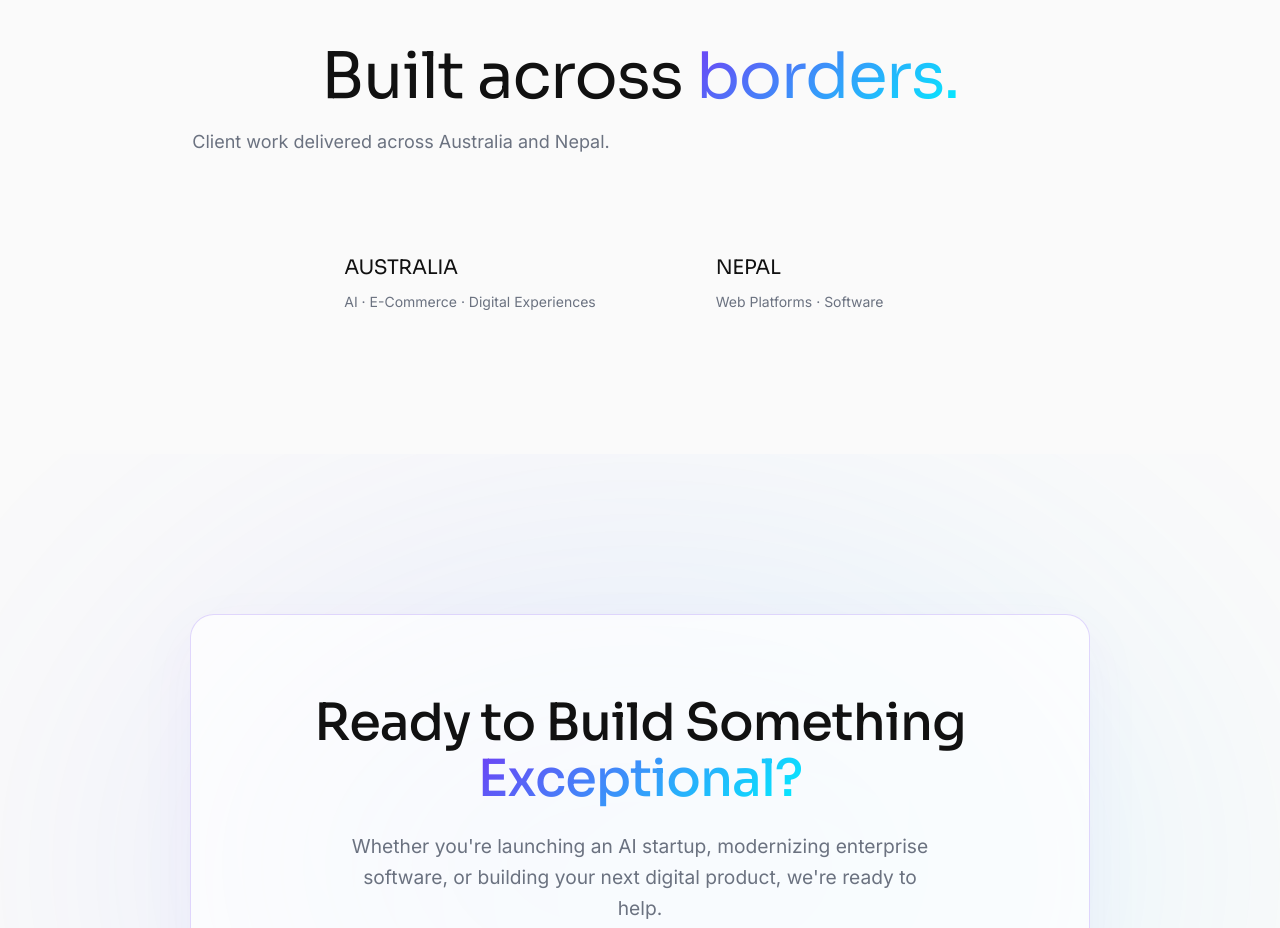
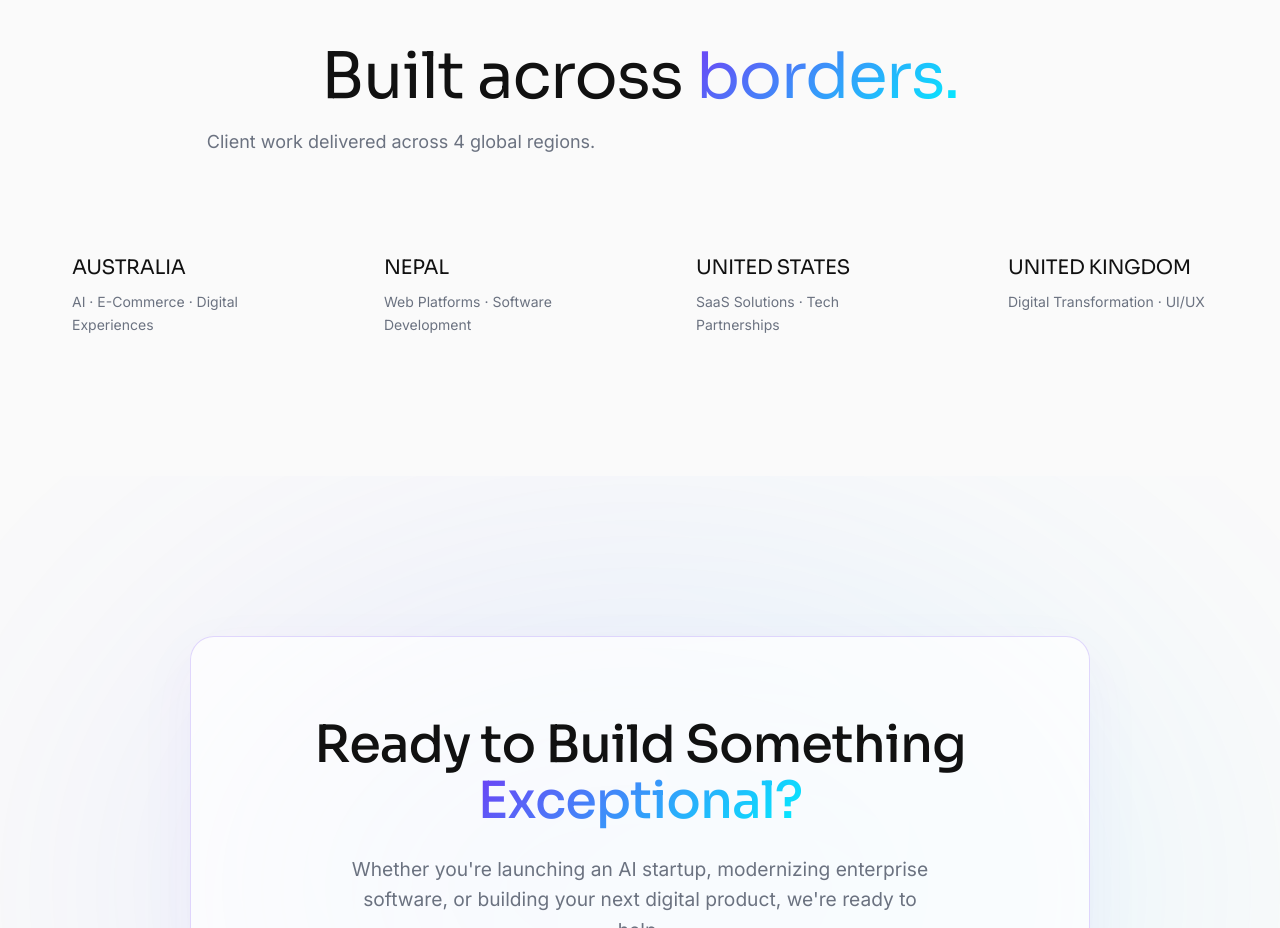
Before and after one commit to Manoharaya/codex-new, a React (Vite) app: page /portfolio in a window 1280 px wide. Shown: the part 3940-4868 px from the top of the page. Built offline with nearby package versions, Linux system fonts and the light colour scheme.

Commit message:
Update PortfolioGlobal section to display 4 regions to match site statistics

```diff
--- a/src/components/Portfolio/PortfolioComponents.css
+++ b/src/components/Portfolio/PortfolioComponents.css
@@ -386,10 +386,9 @@ button.btn-outline:hover {
 }
 
 .portfolio-global-grid {
-  display: flex;
-  justify-content: center;
-  gap: 40px;
-  flex-wrap: wrap;
+  display: grid;
+  grid-template-columns: repeat(auto-fit, minmax(250px, 1fr));
+  gap: 32px;
 }
 
 .portfolio-global-card {
@@ -397,7 +396,6 @@ button.btn-outline:hover {
   border: 1px solid var(--border-color);
   border-radius: 16px;
   background-color: var(--bg-secondary);
-  min-width: 300px;
   text-align: left;
 }
 
@@ -439,14 +437,6 @@ button.btn-outline:hover {
     padding: 120px 0 60px;
   }
 
-  .portfolio-global-grid {
-    flex-direction: column;
-  }
-
-  .portfolio-global-card {
-    min-width: 100%;
-  }
-
   .portfolio-project-actions {
     flex-direction: column;
     width: 100%;
--- a/src/components/Portfolio/PortfolioGlobal.jsx
+++ b/src/components/Portfolio/PortfolioGlobal.jsx
@@ -13,7 +13,7 @@ const PortfolioGlobal = () => {
           className="portfolio-global-content"
         >
           <h2 className="portfolio-global-title">Built across <span className="text-gradient">borders.</span></h2>
-          <p className="portfolio-global-subtitle">Client work delivered across Australia and Nepal.</p>
+          <p className="portfolio-global-subtitle">Client work delivered across 4 global regions.</p>
 
           <div className="portfolio-global-grid">
             <div className="portfolio-global-card">
@@ -22,7 +22,15 @@ const PortfolioGlobal = () => {
             </div>
             <div className="portfolio-global-card">
               <h3>NEPAL</h3>
-              <p>Web Platforms · Software</p>
+              <p>Web Platforms · Software Development</p>
+            </div>
+            <div className="portfolio-global-card">
+              <h3>UNITED STATES</h3>
+              <p>SaaS Solutions · Tech Partnerships</p>
+            </div>
+            <div className="portfolio-global-card">
+              <h3>UNITED KINGDOM</h3>
+              <p>Digital Transformation · UI/UX</p>
             </div>
           </div>
         </motion.div>
```
